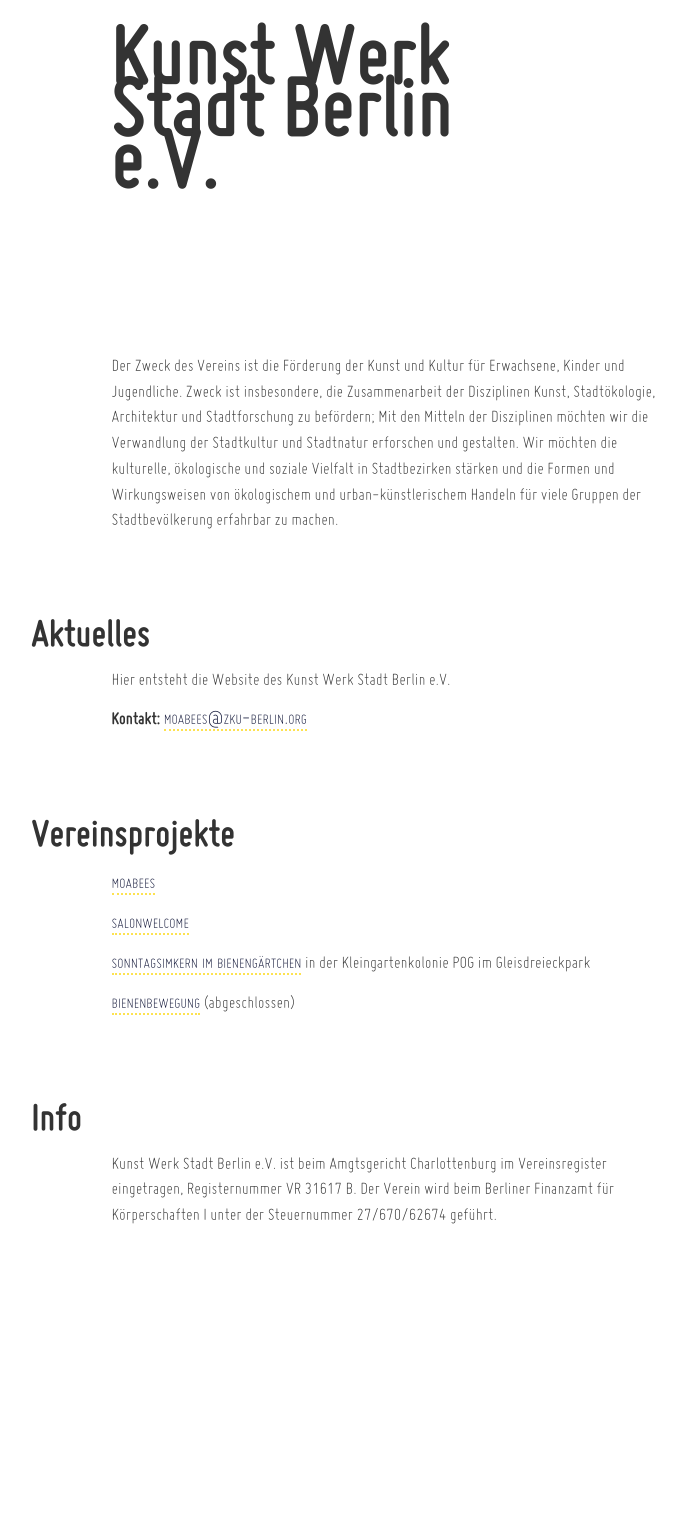
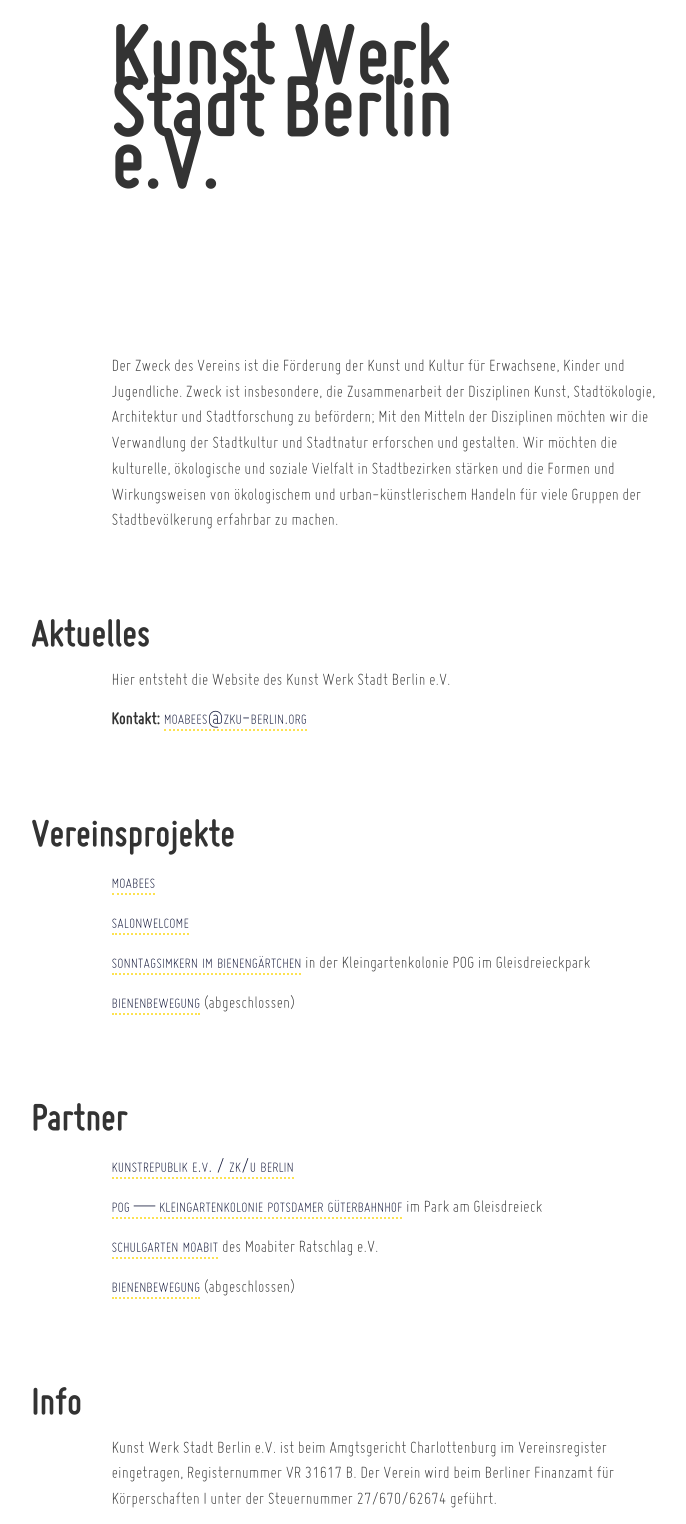
Before and after one commit to dieda/kwsb, a Jekyll site: the page built from index.html, in a window 1280 px wide. Shown: the whole page, without its empty margins (251-937 px from the left). Built offline with Jekyll 4.4.1, drawn with Linux system fonts in a browser that asks for light colours; before the commit the page ends 1240 px from its top, so only the background shows below that.

Commit message:
Update index.html
Added Partner

```diff
--- a/index.html
+++ b/index.html
@@ -44,6 +44,26 @@
   <a href="http://bienenbewegung.de">bienenbewegung</a> (abgeschlossen)
 </p>
 
+<h2 id="partner">
+  Partner
+</h2>
+
+<p>
+  <a href="http://www.zku-berlin.org/">kunstrepublik e.v. / zk/u berlin</a>
+</p>
+
+<p>
+  <a href="http://pog-berlin.de/">pog &#8212; kleingartenkolonie potsdamer güterbahnhof</a> im Park am Gleisdreieck
+</p>
+
+<p>
+  <a href="http://moabiter-ratschlag.de/schulgarten-moabit/">schulgarten moabit</a> des Moabiter Ratschlag e.V.
+</p>
+
+<p>
+  <a href="http://bienenbewegung.de">bienenbewegung</a> (abgeschlossen)
+</p>
+
 
 <h2 id="info">
   Info
```
